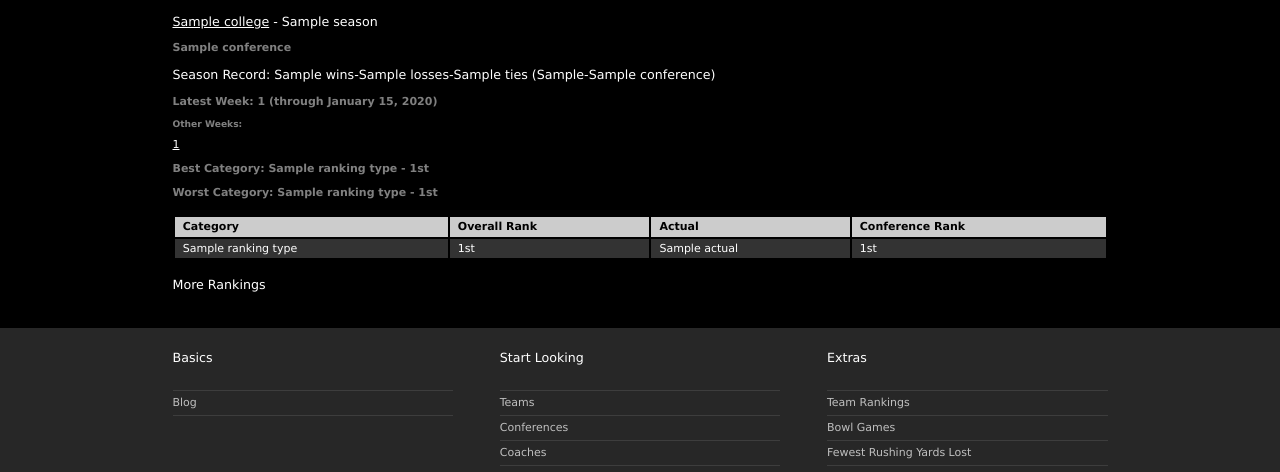
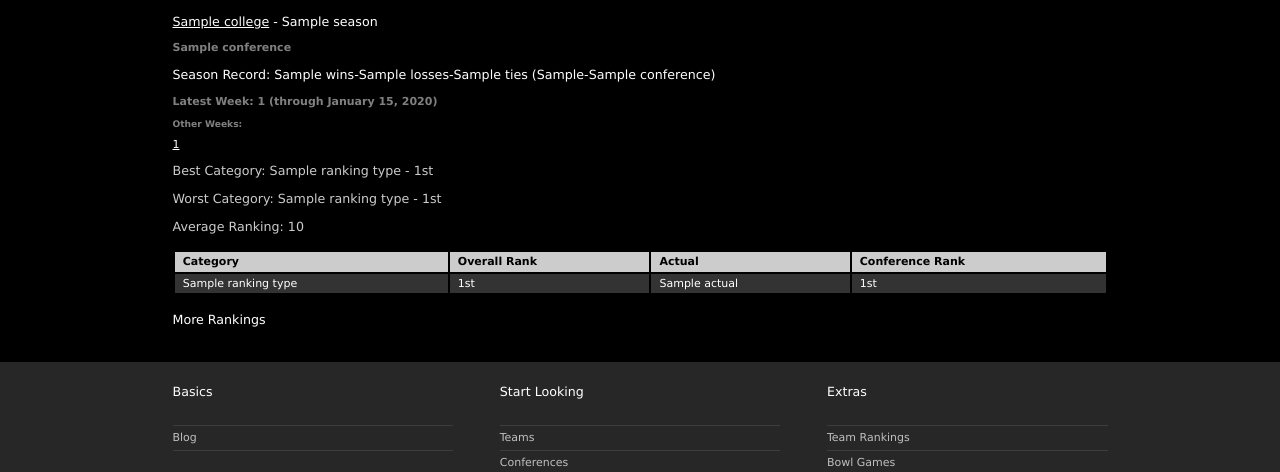
Before and after one commit to gcaprio/cfbreference_com, a Django app: template templates/college/team_rankings_season.html in a window 1280 px wide. Shown: the part 99-571 px from the top of the page. Run offline with Django 3.2, Linux system fonts and the light colour scheme; the template is opened without the code that fills it: most values are stand-ins (such as "Sample title", 1, 10 or a date in 2020); parts of the project's set-up code (start-up, migrations or seed data) failed here and were passed over.

Commit message:
added average ranking to team rankings

```diff
--- a/college/views.py
+++ b/college/views.py
@@ -196,9 +196,11 @@ def team_rankings_season(request, team, season, week=None):
     if latest_rankings:
         best = latest_rankings.order_by('rank')[0]
         worst = latest_rankings.order_by('-rank')[0]
+        average_ranking = float(latest_rankings.aggregate(Avg('rank'))['rank__avg'])
     else:
         best, worst = Ranking.objects.none(), Ranking.objects.none()
-    return render_to_response('college/team_rankings_season.html', {'season_record': cy, 'latest_rankings': latest_rankings, 'latest_week': latest_week, 'other_weeks': other_weeks, 'best': best, 'worst': worst})
+        average_ranking = None
+    return render_to_response('college/team_rankings_season.html', {'season_record': cy, 'latest_rankings': latest_rankings, 'latest_week': latest_week, 'other_weeks': other_weeks, 'best': best, 'worst': worst, 'average_ranking': average_ranking})
 
 @cache_control(must_revalidate=True, max_age=12000)
 def team_ranking_detail(request, team, season, rankingtype):
--- a/templates/college/team_rankings_season.html
+++ b/templates/college/team_rankings_season.html
@@ -18,8 +18,9 @@
 <a href="{{ season_record.get_absolute_url }}rankings/week/{{ week.week_num }}/">{{ week.week_num }}</a> {% if forloop.last %}{% else %}|{% endif %}
 {% endfor %}
 
-<h4>Best Category: {{ best.ranking_type.name }} - {{ best.rank|ordinal }}</h4>
-<h4>Worst Category: {{ worst.ranking_type.name }} - {{ worst.rank|ordinal }}</h4>
+<h2>Best Category: {{ best.ranking_type.name }} - {{ best.rank|ordinal }}</h2>
+<h2>Worst Category: {{ worst.ranking_type.name }} - {{ worst.rank|ordinal }}</h2>
+<h2>Average Ranking: {{ average_ranking|floatformat }}</h2>
 
 <table>
     <th>Category</th><th>Overall Rank</th><th>Actual</th><th>Conference Rank</th>
```
